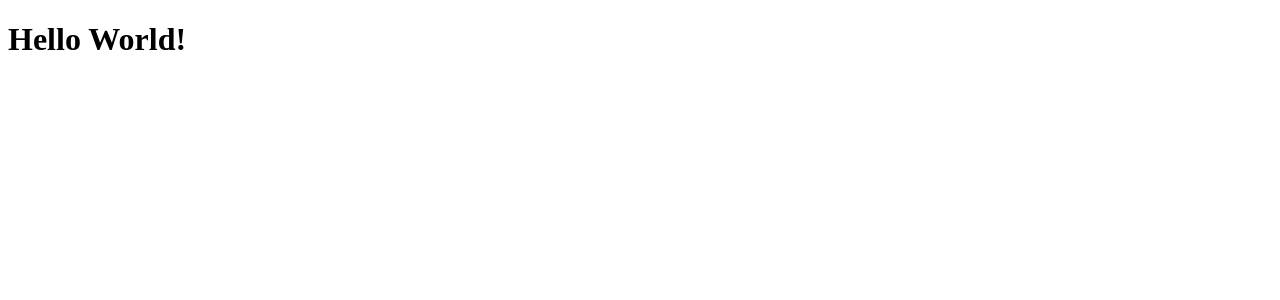
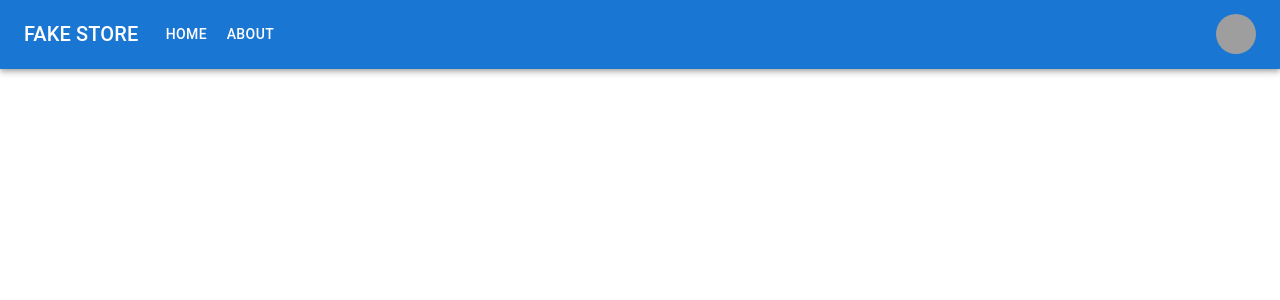
Before and after one commit to augfor/fake-store-app, a React (Create React App) app: page / in a window 1280 px wide. Shown: the top 300 px of the page. Built offline with nearby package versions, Linux system fonts and the light colour scheme; grey boxes are pictures that could not be loaded.

Commit message:
Install Material UI and design basic template

```diff
--- a/package.json
+++ b/package.json
@@ -3,6 +3,10 @@
   "version": "0.1.0",
   "private": true,
   "dependencies": {
+    "@emotion/react": "^11.7.1",
+    "@emotion/styled": "^11.6.0",
+    "@mui/icons-material": "^5.2.5",
+    "@mui/material": "^5.2.5",
     "@testing-library/jest-dom": "^5.14.1",
     "@testing-library/react": "^12.0.0",
     "@testing-library/user-event": "^13.2.1",
--- a/src/App.js
+++ b/src/App.js
@@ -1,9 +1,13 @@
-const App = function () {
+import * as React from 'react';
+
+import Navbar from './components/Navbar';
+
+function App() {
   return (
-    <div>
-      <h1>Hello World!</h1>
-    </div>
+    <>
+      <Navbar />
+    </>
   );
-};
+}
 
 export default App;
--- /dev/null
+++ b/src/components/Navbar.js
@@ -0,0 +1,110 @@
+import * as React from 'react';
+import AppBar from '@mui/material/AppBar';
+import Box from '@mui/material/Box';
+import Toolbar from '@mui/material/Toolbar';
+import IconButton from '@mui/material/IconButton';
+import Typography from '@mui/material/Typography';
+import Menu from '@mui/material/Menu';
+import MenuIcon from '@mui/icons-material/Menu';
+import Container from '@mui/material/Container';
+import Avatar from '@mui/material/Avatar';
+import Button from '@mui/material/Button';
+import Tooltip from '@mui/material/Tooltip';
+import MenuItem from '@mui/material/MenuItem';
+
+const pages = ['Home', 'About'];
+
+const Navbar = () => {
+  const [anchorElNav, setAnchorElNav] = React.useState(null);
+
+  const handleOpenNavMenu = (event) => {
+    setAnchorElNav(event.currentTarget);
+  };
+
+  const handleCloseNavMenu = () => {
+    setAnchorElNav(null);
+  };
+
+  return (
+    <AppBar position="absolute">
+      <Container maxWidth="xxl">
+        <Toolbar disableGutters>
+          <Typography
+            variant="h6"
+            noWrap
+            component="div"
+            sx={{ mr: 2, display: { xs: 'none', md: 'flex' } }}
+          >
+            FAKE STORE
+          </Typography>
+
+          <Box sx={{ flexGrow: 1, display: { xs: 'flex', md: 'none' } }}>
+            <IconButton
+              size="large"
+              aria-label="account of current user"
+              aria-controls="menu-appbar"
+              aria-haspopup="true"
+              onClick={handleOpenNavMenu}
+              color="inherit"
+            >
+              <MenuIcon />
+            </IconButton>
+            <Menu
+              id="menu-appbar"
+              anchorEl={anchorElNav}
+              anchorOrigin={{
+                vertical: 'bottom',
+                horizontal: 'left'
+              }}
+              keepMounted
+              transformOrigin={{
+                vertical: 'top',
+                horizontal: 'left'
+              }}
+              open={Boolean(anchorElNav)}
+              onClose={handleCloseNavMenu}
+              sx={{
+                display: { xs: 'block', md: 'none' }
+              }}
+            >
+              {pages.map((page) => (
+                <MenuItem key={page} onClick={handleCloseNavMenu}>
+                  <Typography textAlign="center">{page}</Typography>
+                </MenuItem>
+              ))}
+            </Menu>
+          </Box>
+          <Typography
+            variant="h6"
+            noWrap
+            component="div"
+            sx={{ flexGrow: 1, display: { xs: 'flex', md: 'none' } }}
+          >
+            FAKE STORE
+          </Typography>
+          <Box sx={{ flexGrow: 1, display: { xs: 'none', md: 'flex' } }}>
+            {pages.map((page) => (
+              <Button
+                key={page}
+                onClick={handleCloseNavMenu}
+                sx={{ my: 2, color: 'white', display: 'block' }}
+              >
+                {page}
+              </Button>
+            ))}
+          </Box>
+
+          <Box sx={{ flexGrow: 0 }}>
+            <Tooltip title="About">
+              <IconButton sx={{ p: 0 }}>
+                <Avatar alt="Remy Sharp" src="/static/images/avatar/2.jpg" />
+              </IconButton>
+            </Tooltip>
+          </Box>
+        </Toolbar>
+      </Container>
+    </AppBar>
+  );
+};
+
+export default Navbar;
```
Also changed, not shown: 1 other file (tests, documents, lock files or other folders).
